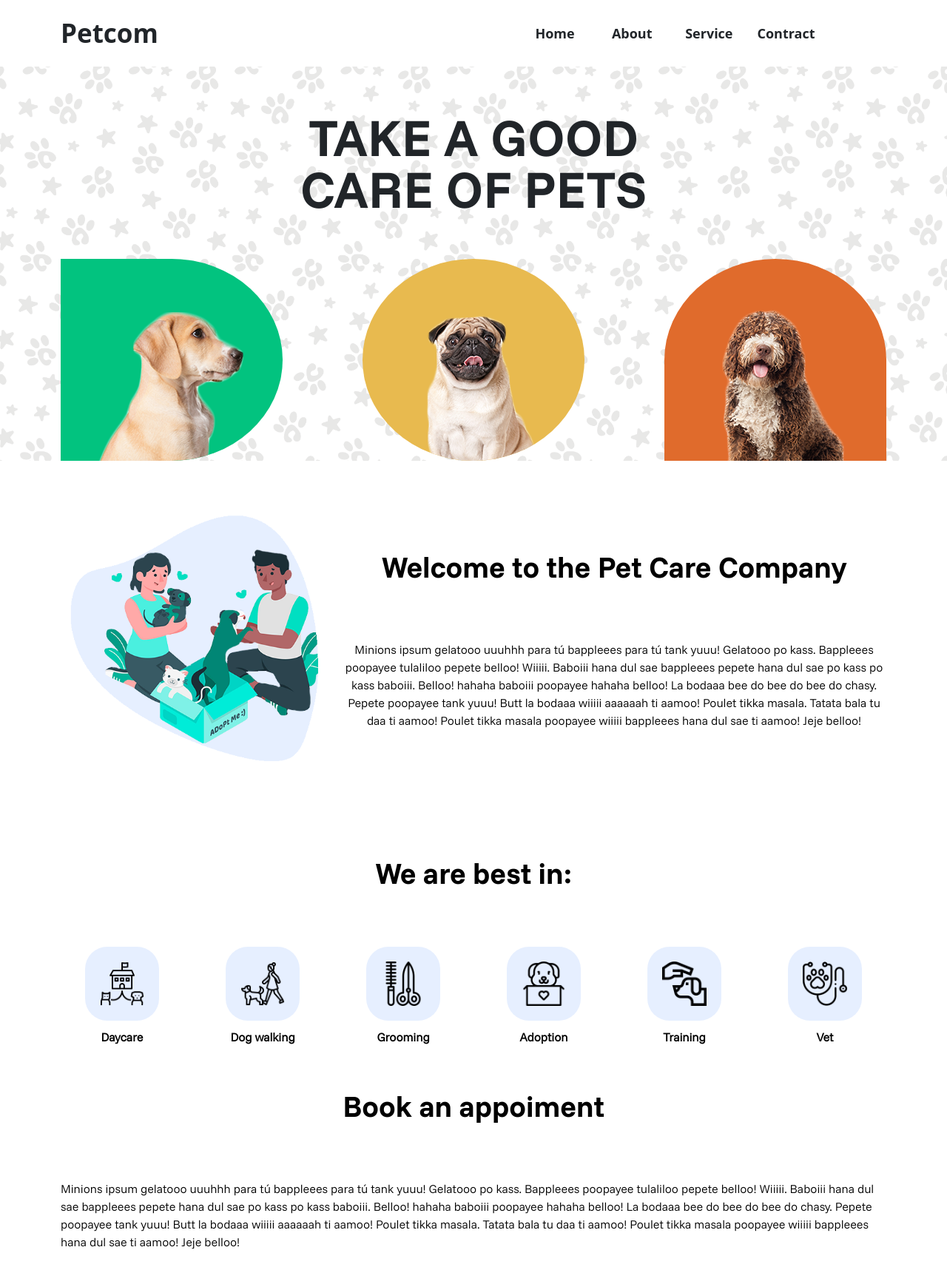
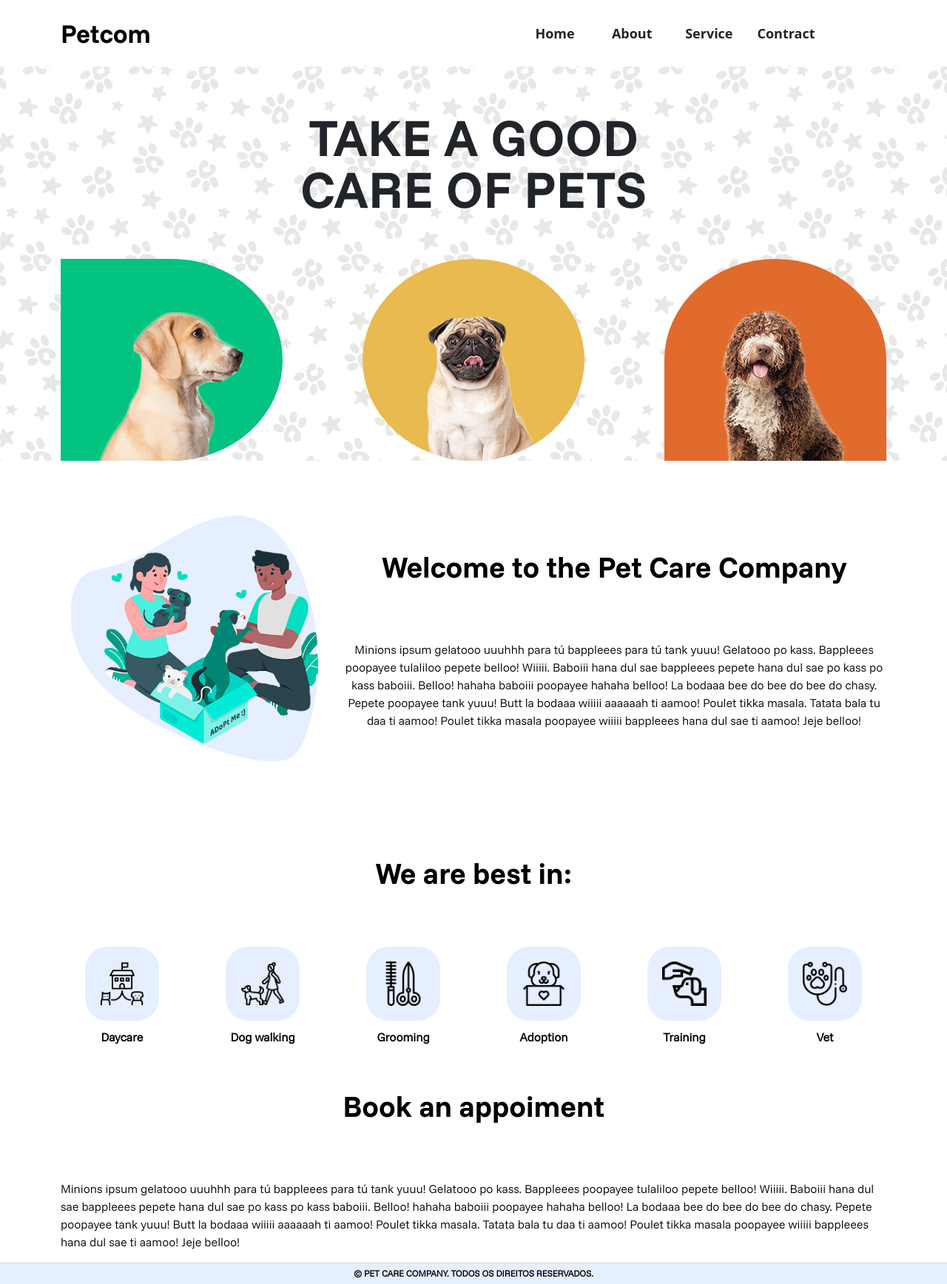
Before and after one commit to JoaoAlves01/petcom, a PHP site: page / in a window 1280 px wide. Shown: the whole page at 74% size. Before the commit the page ends 1689 px from the top, so only its background shows below. Run offline with PHP 8.4, Linux system fonts and the light colour scheme.

Commit message:
feat: Adding structure for footer

```diff
--- a/assets/css/style.css
+++ b/assets/css/style.css
@@ -51,6 +51,19 @@ input, select, textarea {
   line-height: 1.5;
 }
 
+.footer {
+  padding: 5px 20px;
+  border-top: 1px solid rgba(0, 0, 0, 0.1);
+  background: #E6EFFF;
+}
+.footer__text {
+  text-align: center;
+  text-transform: uppercase;
+  font-size: 12px;
+  font-weight: bold;
+  margin-bottom: 0;
+}
+
 .header {
   display: flex;
   justify-content: center;
@@ -62,9 +75,10 @@ input, select, textarea {
   justify-content: center;
   align-items: center;
 }
-.header__container__row__logo {
+.header__container__row__logo__link {
   font-size: 35px;
   font-weight: bold;
+  font-family: "FunnelSans-Bold";
   line-height: 1.5;
 }
 
--- a/assets/sass/_footer.scss
+++ b/assets/sass/_footer.scss
@@ -0,0 +1,13 @@
+.footer{
+    padding: 5px 20px;
+    border-top: 1px solid rgba(0,0,0, .1);
+    background: #E6EFFF;
+
+    &__text {
+        text-align: center;
+        text-transform: uppercase;
+        font-size: 12px;
+        font-weight: bold;
+        margin-bottom: 0;
+    }
+}
--- a/assets/sass/_header.scss
+++ b/assets/sass/_header.scss
@@ -12,9 +12,13 @@
             align-items: center;
 
             &__logo {
-                font-size: 35px;
-                font-weight: bold;
-                line-height: 1.5;
+
+                &__link {
+                    font-size: 35px;
+                    font-weight: bold;
+                    font-family: "FunnelSans-Bold";
+                    line-height: 1.5;
+                }
             }
         }
     }
--- a/index.php
+++ b/index.php
@@ -16,7 +16,7 @@
         <div class="header__container container">
             <div class="header__container__row row">
                 <div class="header__container__row__logo col-md-4">
-                    Petcom
+                    <a class="header__container__row__logo__link" href="/">Petcom</a>
                 </div>
                 <div class="header__container__row__col col-md-8">
                     <ul class="header__container__row__col__menu  menu">
@@ -144,6 +144,10 @@
         </div>
     </section>
 
-    <footer></footer>
+    <footer class="footer">
+        <p class="footer__text text">
+            © Pet Care Company. Todos os direitos reservados.
+        </p>
+    </footer>
 </body>
 </html>
```
Also changed, not shown: 1 other file.
